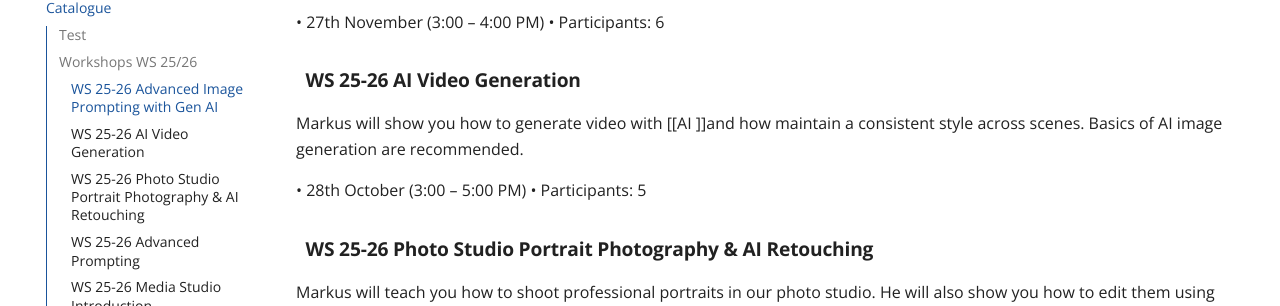
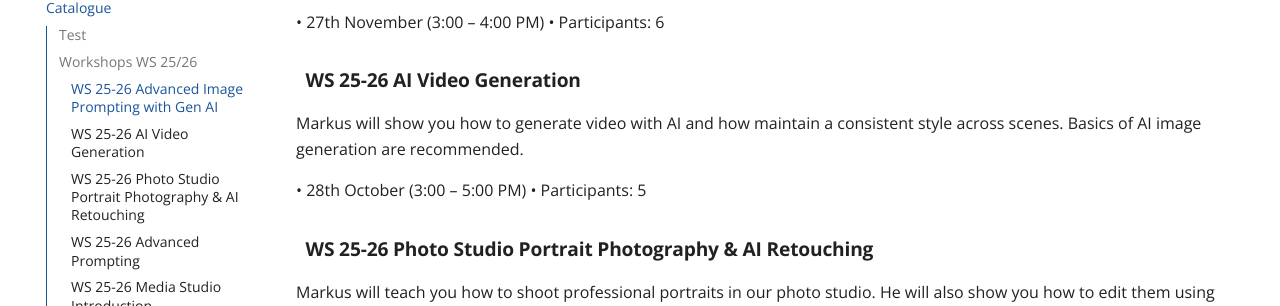
Before and after one commit to makeruniverse/docs, an MkDocs documentation site: the page built from docs/catalogue/catalogue.md, in a window 1280 px wide and 900 px high, scrolled down 433 px. Shown: the part 148-454 px from the top of the window. Built offline with MkDocs 1.6.1 and Material for MkDocs 9.7.7, drawn with Linux system fonts in a browser that asks for light colours; comment, search, counter and statistics services are not loaded.

Commit message:
WS update

```diff
--- a/docs/catalogue/catalogue.md
+++ b/docs/catalogue/catalogue.md
@@ -16,7 +16,7 @@ Markus will guide you through advanced prompting techniques for text-to-image ge
 
 ### WS 25-26 AI Video Generation
 
-Markus will show you how to generate video with [[AI ]]and how maintain a consistent style across scenes. Basics of AI image generation are recommended.
+Markus will show you how to generate video with AI and how maintain a consistent style across scenes. Basics of AI image generation are recommended.
 
 • 28th October (3:00 – 5:00 PM)
 • Participants: 5
```
Also changed, not shown: docs/index.md (+1 -1 lines).
